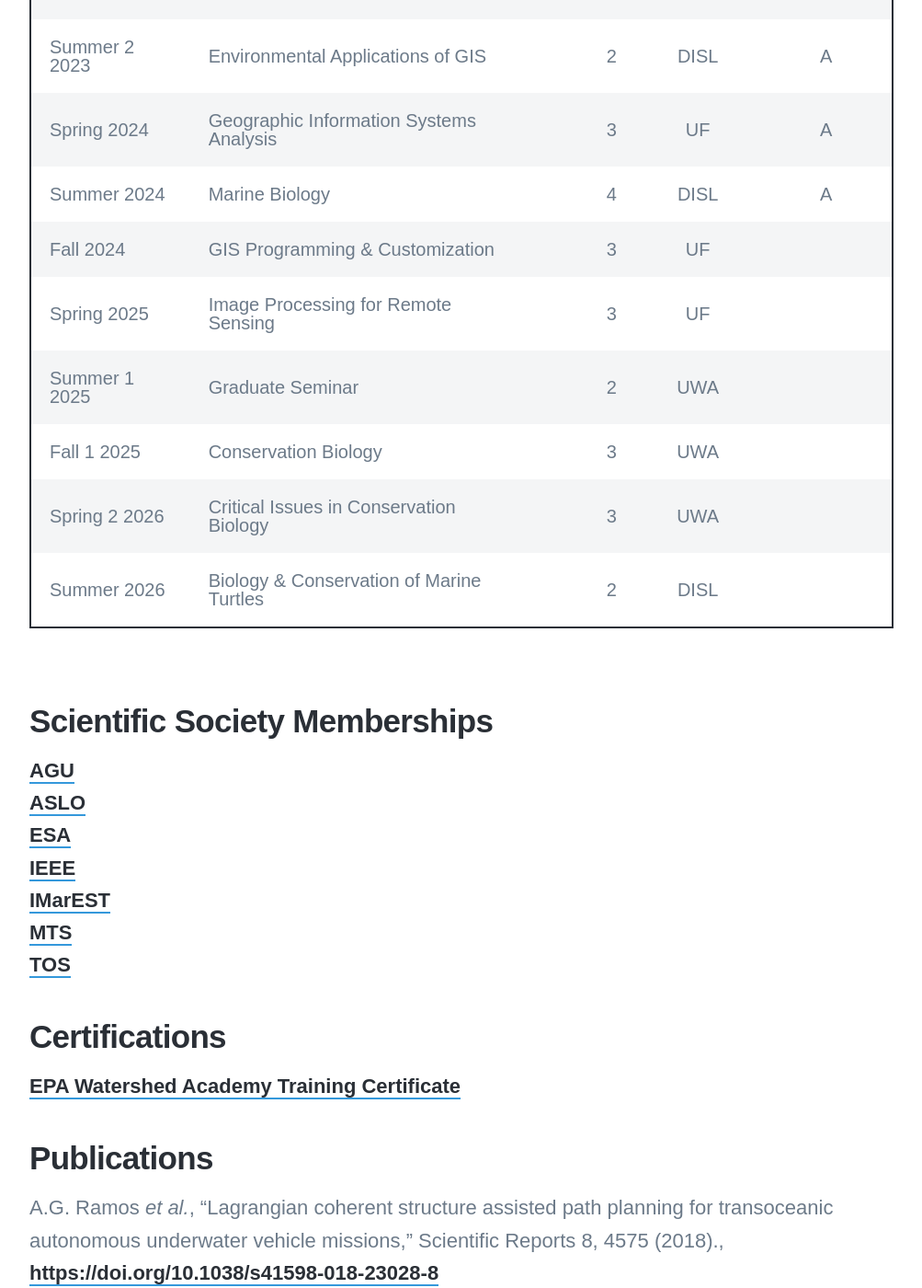
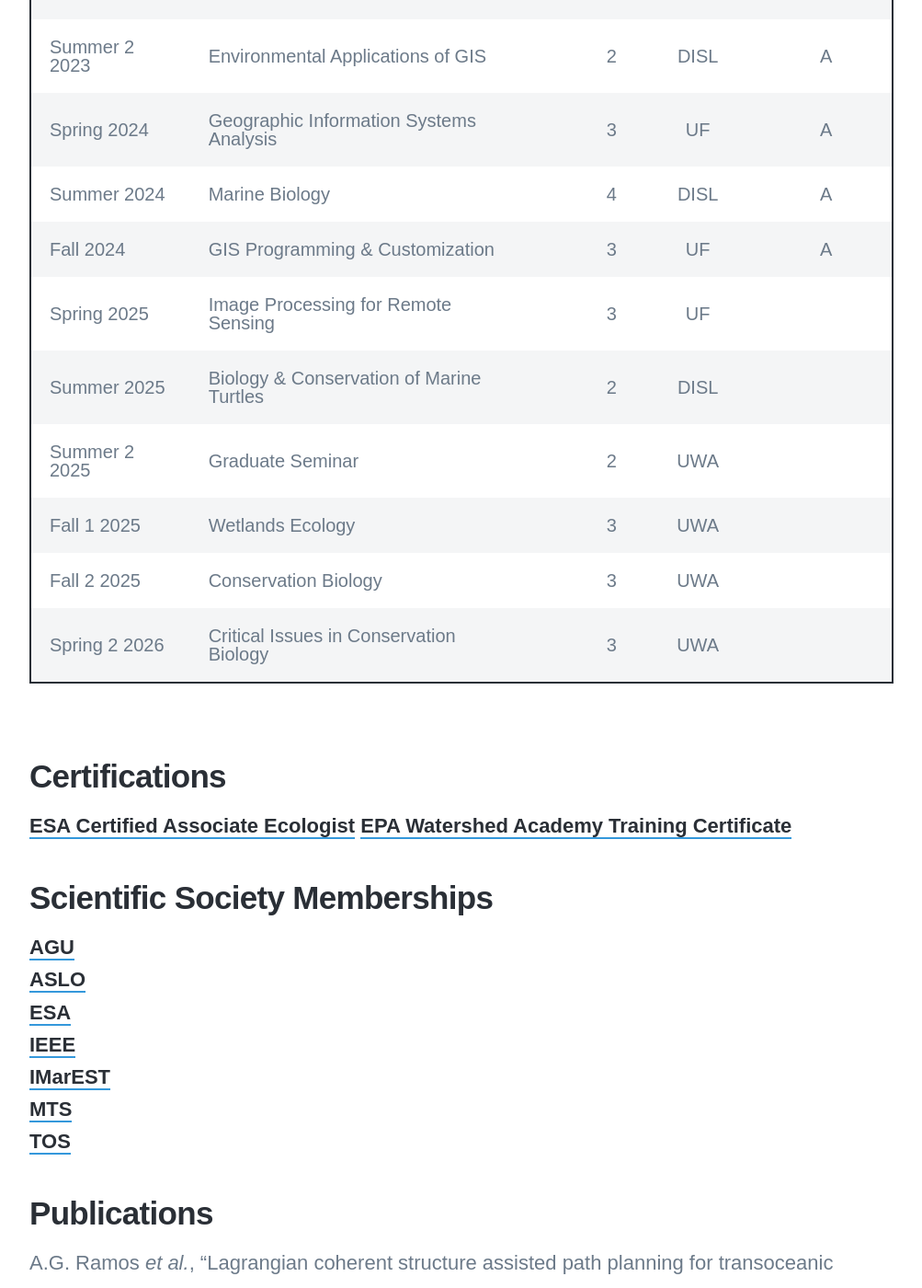
Before and after one commit to nstrands/nstrands.github.io, a Jekyll site: the page built from _pages/edu.md, in a window 1280 px wide and 1400 px high, scrolled down 1166 px. Shown: the whole window at 92% size, without its empty margins (138-1141 px from the left). Built offline with Jekyll 4.4.1, drawn with Linux system fonts in a browser that asks for light colours; nearby versions of some CDN libraries; some web fonts are replaced.

Commit message:
updated education page to reflect most up to date course plan, grades, and ESA certification

```diff
--- a/_pages/edu.md
+++ b/_pages/edu.md
@@ -16,12 +16,19 @@ featured_image: /images/demo/about.jpg
 | Summer 2 2023   | Environmental Applications of GIS              |       2   | DISL         | A             |
 | Spring 2024     | Geographic Information Systems Analysis        |       3   | UF           | A             |
 | Summer 2024     | Marine Biology                                 |       4   | DISL         | A             |
-| Fall 2024       | GIS Programming & Customization                |       3   | UF           |               |
+| Fall 2024       | GIS Programming & Customization                |       3   | UF           | A             |
 | Spring 2025     | Image Processing for Remote Sensing            |       3   | UF           |               |
-| Summer 1 2025   | Graduate Seminar												       |       2   | UWA          |               |
-| Fall 1 2025     | Conservation Biology                           |       3   | UWA          |               |
+| Summer 2025     | Biology & Conservation of Marine Turtles       |       2   | DISL         |               |
+| Summer 2 2025   | Graduate Seminar												       |       2   | UWA          |               |
+| Fall 1 2025     | Wetlands Ecology                               |       3   | UWA          |               |
+| Fall 2 2025     | Conservation Biology                           |       3   | UWA          |               |
 | Spring 2 2026   | Critical Issues in Conservation Biology 	     |       3   | UWA          |               |
-| Summer   2026   | Biology & Conservation of Marine Turtles       |       2   | DISL         |               |
+
+
+## Certifications
+[ESA Certified Associate Ecologist](https://esa.org/certification/)
+[EPA Watershed Academy Training Certificate](https://www.epa.gov/watershedacademy)
+
 
 ## Scientific Society Memberships
 
```
Also changed, not shown: other parts of _pages/edu.md (+0 -3 lines), 1 other file.
